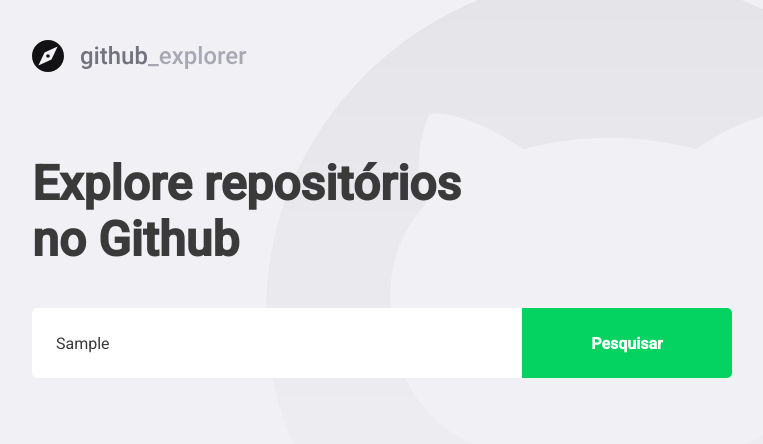
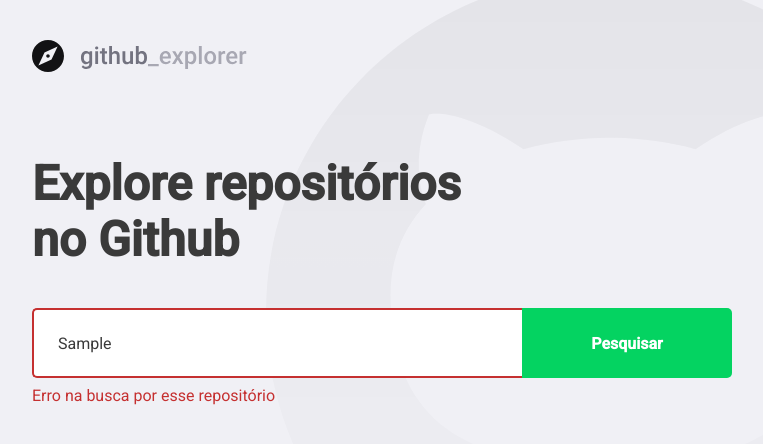
Before and after one commit to felipe-heredia/github-explorer, a React (Create React App) app: page / in a window 1280 px wide. Both pictures are taken after typing "Sample" into the empty fields and a click on the button "Pesquisar". Shown: the top 444 px of the page, without its empty margins (148-911 px from the left). Built offline with nearby package versions, Linux system fonts and the light colour scheme; no server answers.

Commit message:
:rotating_light: implemented styles for error

```diff
--- a/src/pages/Dashboard/index.tsx
+++ b/src/pages/Dashboard/index.tsx
@@ -17,16 +17,27 @@
 
 const Dashboard: React.FC = () => {
   const [newRepo, setNewRepo] = useState('')
+  const [inputError, setInputError] = useState('')
   const [repositories, setRepositories] = useState<Repository[]>([])
 
   async function handleAddRepository(event: FormEvent<HTMLFormElement>) {
     event.preventDefault()
-    const response = await api.get<Repository>(`/repos/${newRepo}`)
 
-    const repository = response.data
+    if (!newRepo) {
+      return setInputError('Digite autor/nome do repositório')
+    }
 
-    setRepositories([...repositories, repository])
-    setNewRepo('')
+    try {
+      const response = await api.get<Repository>(`/repos/${newRepo}`)
+
+      const repository = response.data
+
+      setRepositories([...repositories, repository])
+      setNewRepo('')
+      setInputError('')
+    } catch (err) {
+      setInputError('Erro na busca por esse repositório')
+    }
   }
 
   return (
@@ -34,10 +45,12 @@
       <img src={logoImage} alt="Github explorer" />
       <S.Title>Explore repositórios no Github</S.Title>
 
-      <S.Form onSubmit={handleAddRepository} >
+      <S.Form hasError={!!inputError} onSubmit={handleAddRepository} >
         <input value={newRepo} onChange={(e) => setNewRepo(e.target.value)} placeholder="Digite o nome do repositório" />
         <button>Pesquisar</button>
       </S.Form>
+
+      {inputError && <S.Error>{inputError}</S.Error>}
 
       <S.Repositories>
         {repositories.map(repository => (
--- a/src/pages/Dashboard/styled.ts
+++ b/src/pages/Dashboard/styled.ts
@@ -1,6 +1,10 @@
-import styled from 'styled-components'
+import styled, { css } from 'styled-components'
 import { shade } from 'polished'
 import { ChevronRight } from '@styled-icons/feather'
+
+interface FormProps {
+  hasError: boolean
+}
 
 export const Title = styled.h1`
   font-size: 48px;
@@ -11,19 +15,27 @@
   margin-top: 80px;
 `
 
-export const Form = styled.form`
+export const Form = styled.form<FormProps>`
   margin-top: 40px;
   max-width: 700px;
 
   display: flex;
 
+
   input {
     flex: 1;
     height: 70px;
     padding: 0 24px;
-    border: 0;
+
+    border: 2px solid #fff;
+    border-right: #04d361;
     border-radius: 5px 0 0 5px;
+
     color: #3a3a3a;
+
+    ${(props) => props.hasError && css`
+      border-color: #c53030;
+    `}
 
     &::placeholder {
       color: #A8A8B3
@@ -44,6 +56,12 @@
       background: ${shade(0.2, '#04d361')}
     }
   }
+`
+
+export const Error = styled.span`
+  display: block;
+  color: #c53030;
+  margin-top: 8px;
 `
 
 export const Repositories = styled.div`
```
